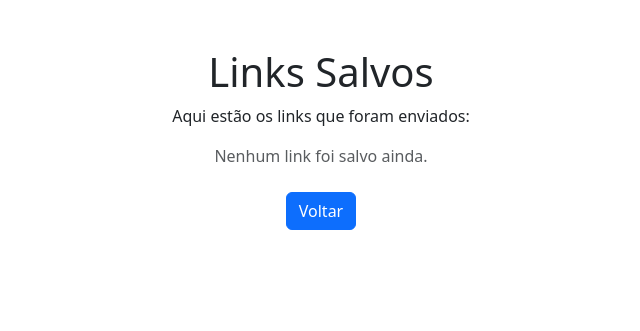
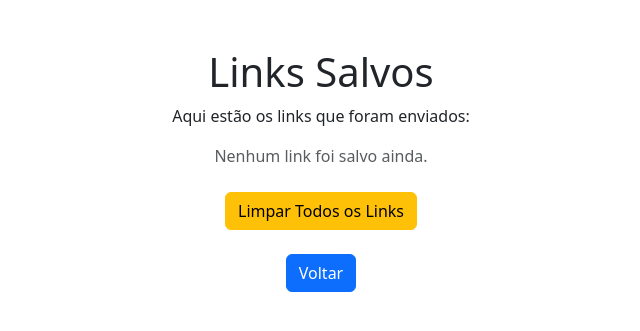
Before and after one commit to Felipe-teodoro05/Site_Noticias, a Flask app: page /view-links in a window 1280 px wide. Shown: the top 331 px of the page, without its empty margins (319-959 px from the left). Run offline with Flask 3, Linux system fonts and the light colour scheme.

Commit message:
Adicionando funcionalidades de excluir itens

```diff
--- a/app.py
+++ b/app.py
@@ -37,5 +37,36 @@ def view_links():
             links = [row[0] for row in reader]
     return render_template("view_links.html", links=links)
 
+@app.route("/clear-links", methods=["POST"])
+def clear_links():
+    if os.path.isfile(LINKS_FILE):
+        # Limpa o conteúdo do arquivo CSV
+        with open(LINKS_FILE, "w", encoding="utf-8") as csv_file:
+            writer = csv.writer(csv_file)
+            writer.writerow(["Link"])  # Reescreve apenas o cabeçalho
+    return render_template("view_links.html", links=[], message="Todos os links foram excluídos com sucesso!")
+
+@app.route("/delete-link/<int:link_index>", methods=["POST"])
+def delete_link(link_index):
+    links = []
+    if os.path.isfile(LINKS_FILE):
+        with open(LINKS_FILE, "r", encoding="utf-8") as csv_file:
+            reader = csv.reader(csv_file)
+            next(reader, None)  # Pula o cabeçalho
+            links = [row[0] for row in reader if row]
+
+        # Remove o link pelo índice
+        if 0 <= link_index < len(links):
+            del links[link_index]
+
+        # Reescreve o arquivo CSV com os links restantes
+        with open(LINKS_FILE, "w", encoding="utf-8", newline="") as csv_file:
+            writer = csv.writer(csv_file)
+            writer.writerow(["Link"])  # Reescreve o cabeçalho
+            for link in links:
+                writer.writerow([link])
+
+    return render_template("view_links.html", links=links, message="O link foi excluído com sucesso!")
+
 if __name__ == '__main__':
     app.run(debug=True)
--- a/templates/view_links.html
+++ b/templates/view_links.html
@@ -12,11 +12,22 @@
         <h1 class="text-center">Links Salvos</h1>
         <p class="text-center">Aqui estão os links que foram enviados:</p>
 
+        <!-- Mensagem de sucesso -->
+        {% if message %}
+        <div class="alert alert-success text-center" role="alert">
+            {{ message }}
+        </div>
+        {% endif %}
+
+        <!-- Lista de links -->
         {% if links %}
         <ul class="list-group">
             {% for link in links %}
-            <li class="list-group-item">
+            <li class="list-group-item d-flex justify-content-between align-items-center">
                 <a href="{{ link }}" target="_blank">{{ link }}</a>
+                <form action="/delete-link/{{ loop.index0 }}" method="POST" style="display: inline;">
+                    <button type="submit" class="btn btn-danger btn-sm">Excluir</button>
+                </form>
             </li>
             {% endfor %}
         </ul>
@@ -24,6 +35,14 @@
         <p class="text-center text-muted">Nenhum link foi salvo ainda.</p>
         {% endif %}
 
+        <!-- Botão para limpar todos os links -->
+        <div class="text-center mt-4">
+            <form action="/clear-links" method="POST">
+                <button type="submit" class="btn btn-warning">Limpar Todos os Links</button>
+            </form>
+        </div>
+
+        <!-- Botão para voltar -->
         <div class="text-center mt-4">
             <a href="/" class="btn btn-primary">Voltar</a>
         </div>
```
